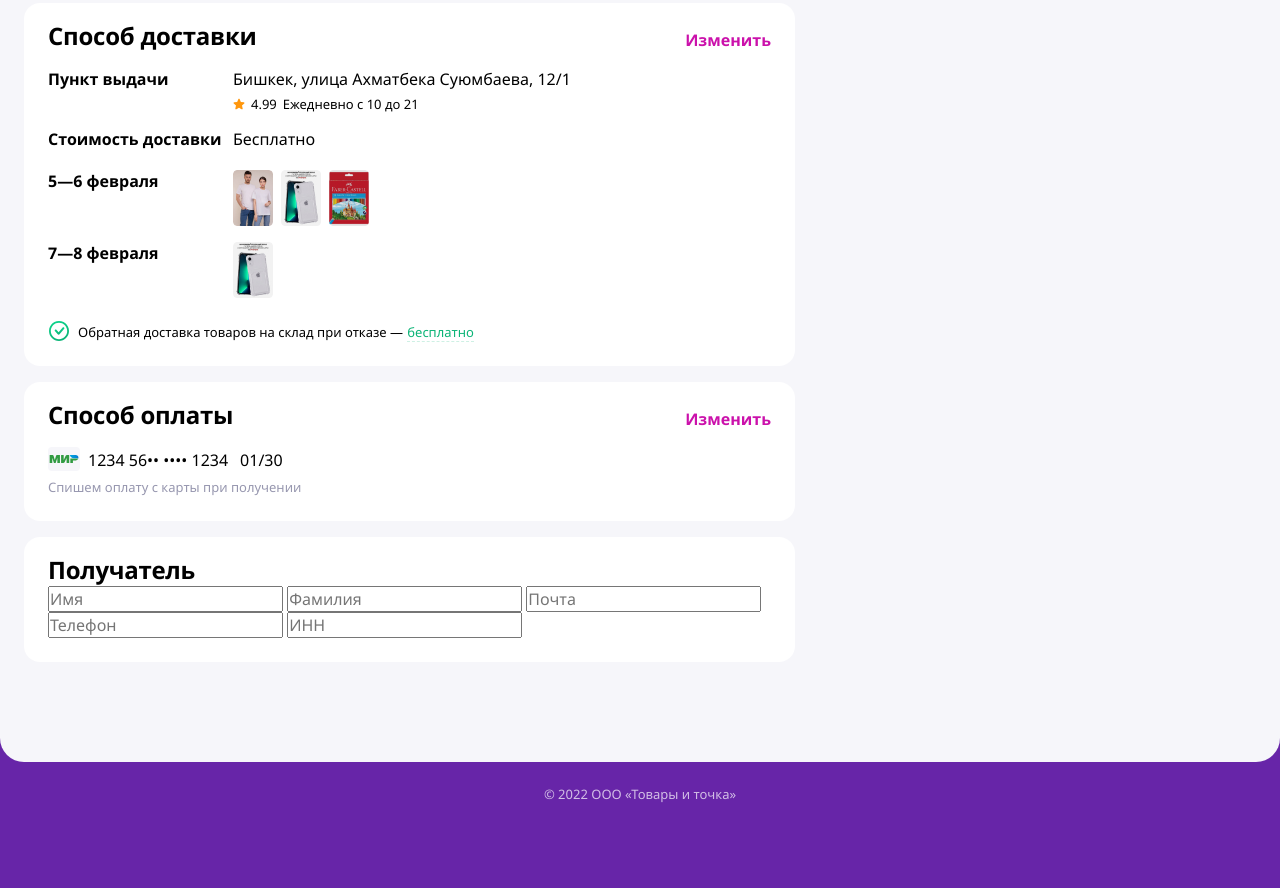
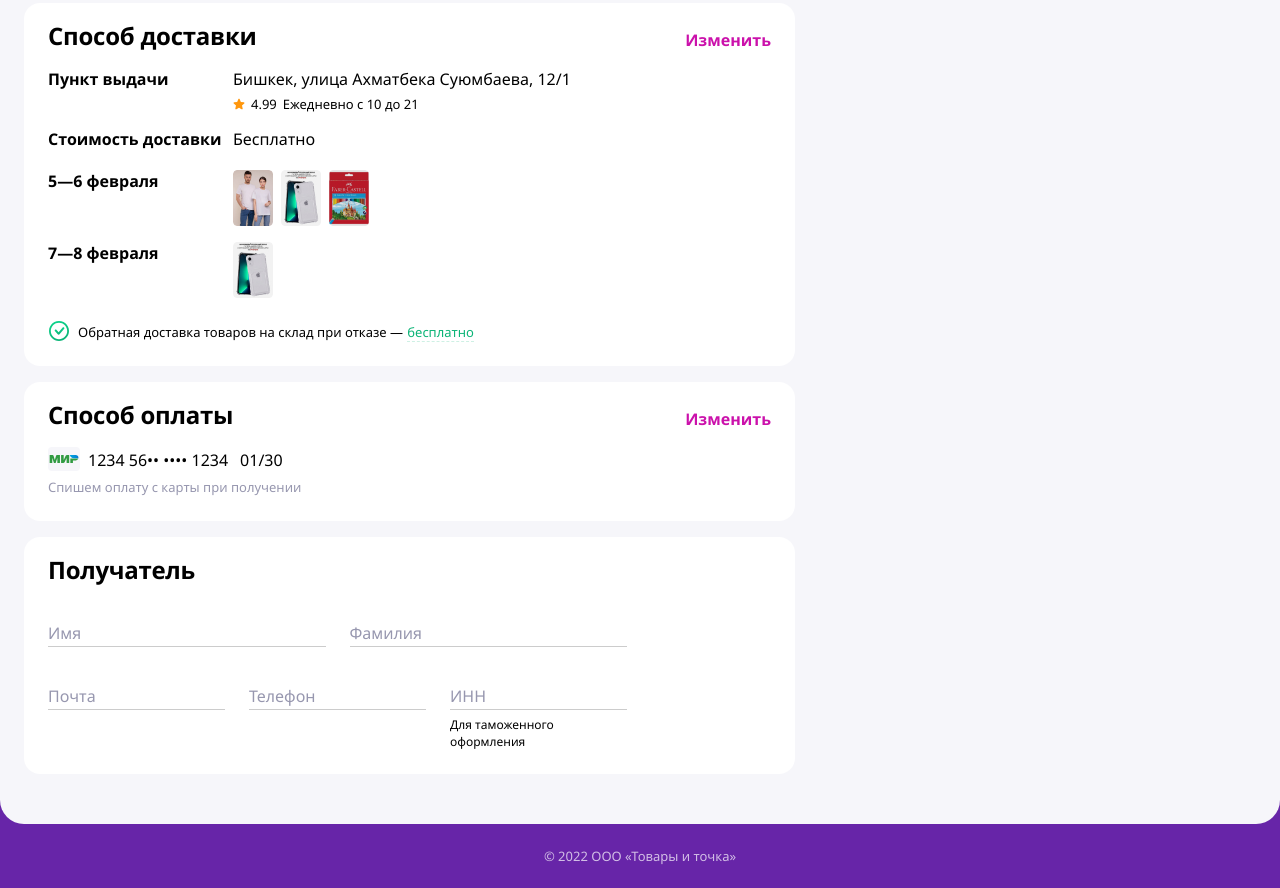
Before and after one commit to 1317n0d3/wb-l0, a plain HTML site: page index.html in a window 1280 px wide. Shown: the part 1201-2089 px from the top of the page. Before the commit the page ends 2027 px from the top, so only its background shows below. Drawn offline with Linux system fonts and the light colour scheme.

Commit message:
add styles for recipient

```diff
--- a/index.html
+++ b/index.html
@@ -129,11 +129,18 @@
 
       <div class="main__cart__recipient white-container">
         <h2>Получатель</h2>
-        <input type="text" name="" id="" placeholder="Имя">
-        <input type="text" name="" id="" placeholder="Фамилия">
-        <input type="email" name="" id="" placeholder="Почта">
-        <input type="tel" name="" id="" placeholder="Телефон">
-        <input type="text" name="" id="" placeholder="ИНН">
+        <div class="main__cart__recipient__row-1">
+          <input type="text" name="" id="" placeholder="Имя">
+          <input type="text" name="" id="" placeholder="Фамилия">
+        </div>
+        <div class="main__cart__recipient__row-2">
+          <input type="email" name="" id="" placeholder="Почта">
+          <input type="tel" name="" id="" placeholder="Телефон">
+          <div class="main__cart__recipient__row-2__inn">
+            <input type="text" name="" id="" placeholder="ИНН">
+            <span class="main__cart__recipient__row-2__inn__text">Для таможенного оформления</span>
+          </div>
+        </div>
       </div>
     </section>
 
--- a/styles/style.css
+++ b/styles/style.css
@@ -165,7 +165,7 @@ h2 {
 }
 
 .main__cart {
-  margin: 34px 0px 50px 24px;
+  margin: 34px 0px 0px 24px;
   /* width: 63.6%; */
   width: 100%;
 }
@@ -413,6 +413,47 @@ h2 {
   margin-bottom: 50px;
 }
 
+.main__cart__recipient__row-1,
+.main__cart__recipient__row-2 {
+  display: flex;
+  gap: 24px;
+  margin-right: 144px;
+}
+
+.main__cart__recipient__row-1 {
+  margin-top: 36px;
+  margin-bottom: 38px;
+}
+
+.main__cart__recipient__row-2 {
+  align-items: start;
+}
+
+.main__cart__recipient input {
+  width: 100%;
+  border: none;
+  border-bottom: rgba(0, 0, 0, 0.20) 1px solid;
+  padding-bottom: 2px;
+}
+
+.main__cart__recipient input::placeholder {
+  color: #9797AF;
+  font-size: 16px;
+  font-weight: 400;
+  line-height: 24px;
+}
+
+.main__cart__recipient__row-2__inn {
+  display: flex;
+  width: 100%;
+  flex-direction: column;
+}
+
+.main__cart__recipient__row-2__inn__text {
+  margin-top: 6px;
+  font-size: 12px;
+}
+
 .items-container {
   display: flex;
   flex-direction: column;
```
